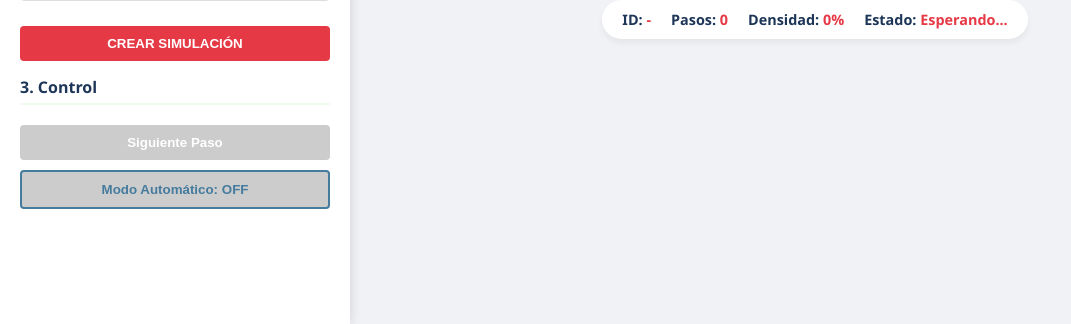
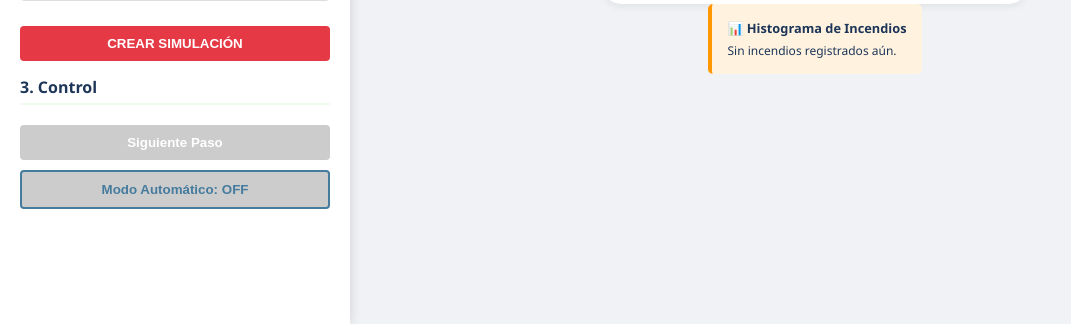
Before and after one commit to rvssian666/Forest-Fire, a Django app: page / in a window 1280 px wide. Shown: the part 476-800 px from the top of the page, without its empty margins (0-1071 px from the left). Run offline with Django 4.2, Linux system fonts and the light colour scheme.

Commit message:
Agregando histograma de incendios en tiempo real (CRUD)

```diff
--- a/templates/index.html
+++ b/templates/index.html
@@ -161,6 +161,12 @@
         <div class="stat-item">Pasos: <span id="statSteps" class="stat-val">0</span></div>
         <div class="stat-item">Densidad: <span id="statDensity" class="stat-val">0%</span></div> <div class="stat-item">Estado: <span id="statStatus" class="stat-val">Esperando...</span></div>
     </div>
+    <div id="histogramSection" style="margin-top: 20pxpx; padding: 15px; background: #fff3e0; border-radius: 5px; border-left: 4px solid #ff9800;">
+    <h4 style="font-size: 0.8rem; margin-bottom: 5px;">📊 Histograma de Incendios</h4>
+    <div id="histList" style="font-size: 0.75rem; max-height: 100px; overflow-y: auto;">
+        Sin incendios registrados aún.
+    </div>
+    </div>
     </main>
 
     <div id="toast"></div>
@@ -252,15 +258,19 @@
     function updateUI(data) {
     document.getElementById('statId').textContent = data.id.substring(0,8);
     document.getElementById('statSteps').textContent = data.steps_count;
+    document.getElementById('statDensity').textContent = (data.tree_density * 100).toFixed(2) + "%";
+    document.getElementById('statStatus').textContent = "Activa";
 
-    // Verificamos si tree_density existe antes de calcular
-    if (data.tree_density !== undefined && data.tree_density !== null) {
-        document.getElementById('statDensity').textContent = (data.tree_density * 100).toFixed(2) + "%";
-    } else {
-        document.getElementById('statDensity').textContent = "0.00%";
+    // Lógica para mostrar el histograma
+    const histDiv = document.getElementById('histList');
+    if (data.fire_histogram && Object.keys(data.fire_histogram).length > 0) {
+        let items = "";
+        for (const [size, count] of Object.entries(data.fire_histogram)) {
+            items += `<div>• Tamaño <b>${size}</b>: ${count} veces</div>`;
+        }
+        histDiv.innerHTML = items;
     }
 
-    document.getElementById('statStatus').textContent = "Activa";
     drawGrid(data.grid_data);
 }
 
```
